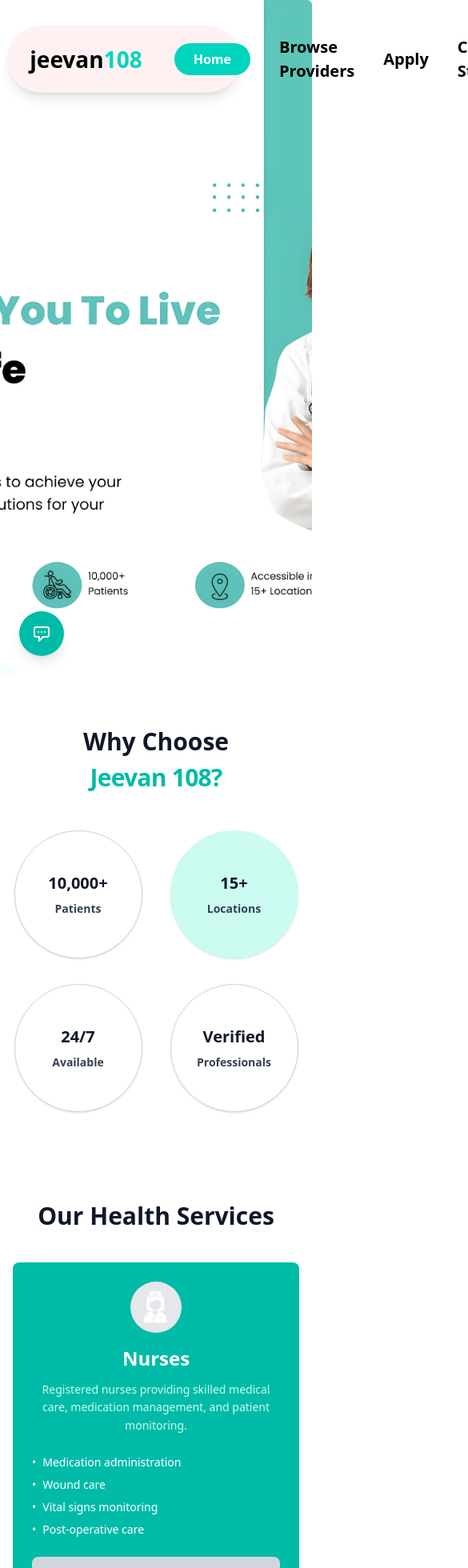
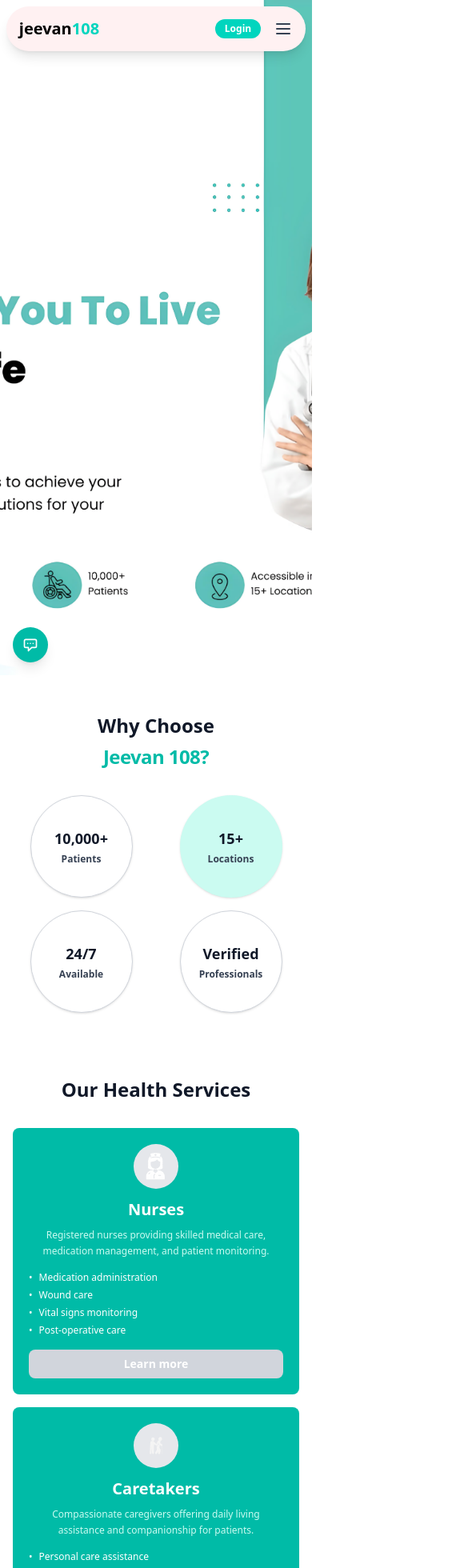
Before and after one commit to PriyanshuYadav-aizen/Jeevan, a React (Vite) app in the folder client/: page / in a window 390 px wide. Shown: the top 1960 px of the page at 80% size, 585 px wide, since content can reach past the window. Built offline with nearby package versions, Linux system fonts and the light colour scheme.

Commit message:
redeploy

```diff
--- a/client/src/components/FloatingChatbot.tsx
+++ b/client/src/components/FloatingChatbot.tsx
@@ -90,14 +90,14 @@
       {!isFullscreen && (
         <button
           onClick={() => setIsOpen(!isOpen)}
-          className={`fixed left-6 bottom-6 z-[60] bg-teal-500 hover:bg-teal-600 text-white rounded-full p-4 shadow-lg transition-all duration-300 hover:scale-110 ${
+          className={`fixed left-4 bottom-4 sm:left-6 sm:bottom-6 z-[60] bg-teal-500 hover:bg-teal-600 text-white rounded-full p-3 sm:p-4 shadow-lg transition-all duration-300 hover:scale-110 ${
             isOpen ? "rotate-180" : ""
           }`}
           aria-label="Open Medical Chatbot"
         >
         <svg
           xmlns="http://www.w3.org/2000/svg"
-          className="h-6 w-6"
+          className="h-5 w-5 sm:h-6 sm:w-6"
           fill="none"
           viewBox="0 0 24 24"
           stroke="currentColor"
@@ -122,34 +122,34 @@
         className={`fixed z-[60] bg-white shadow-2xl border border-slate-200 transition-all duration-300 ease-in-out ${
           isFullscreen
             ? "inset-0 rounded-none opacity-100"
-            : `left-6 bottom-24 w-96 max-w-[calc(100vw-3rem)] rounded-xl ${
+            : `left-2 right-2 sm:left-4 sm:right-auto sm:bottom-24 bottom-20 w-auto sm:w-96 max-w-[calc(100vw-1rem)] sm:max-w-[calc(100vw-3rem)] rounded-xl ${
                 isOpen
                   ? "opacity-100 translate-x-0"
                   : "opacity-0 translate-x-[-120%] pointer-events-none"
               }`
         }`}
-        style={isFullscreen ? { height: "100vh" } : { maxHeight: "500px" }}
+        style={isFullscreen ? { height: "100vh" } : { maxHeight: "calc(100vh - 120px)", height: "auto" }}
       >
         {/* Header */}
-        <div className={`bg-teal-500 text-white p-4 flex items-center justify-between ${isFullscreen ? "" : "rounded-t-xl"}`}>
-          <div>
-            <h3 className="text-lg font-bold">Medical Assistant</h3>
-            <p className="text-xs text-teal-50">Ask medical questions</p>
+        <div className={`bg-teal-500 text-white p-3 sm:p-4 flex items-center justify-between ${isFullscreen ? "" : "rounded-t-xl"}`}>
+          <div className="min-w-0 flex-1">
+            <h3 className="text-base sm:text-lg font-bold truncate">Medical Assistant</h3>
+            <p className="text-xs text-teal-50 truncate">Ask medical questions</p>
           </div>
-          <div className="flex items-center gap-3">
+          <div className="flex items-center gap-2 sm:gap-3 flex-shrink-0">
             {/* Fullscreen Toggle Button */}
             <button
               onClick={() => {
                 setIsFullscreen(!isFullscreen);
                 if (!isOpen) setIsOpen(true);
               }}
-              className="text-white hover:text-teal-200 transition-colors"
+              className="text-white hover:text-teal-200 transition-colors p-1"
               aria-label={isFullscreen ? "Exit fullscreen" : "Enter fullscreen"}
             >
               {isFullscreen ? (
                 <svg
                   xmlns="http://www.w3.org/2000/svg"
-                  className="h-5 w-5"
+                  className="h-4 w-4 sm:h-5 sm:w-5"
                   fill="none"
                   viewBox="0 0 24 24"
                   stroke="currentColor"
@@ -159,7 +159,7 @@
               ) : (
                 <svg
                   xmlns="http://www.w3.org/2000/svg"
-                  className="h-5 w-5"
+                  className="h-4 w-4 sm:h-5 sm:w-5"
                   fill="none"
                   viewBox="0 0 24 24"
                   stroke="currentColor"
@@ -174,12 +174,12 @@
                 setIsOpen(false);
                 setIsFullscreen(false);
               }}
-              className="text-white hover:text-teal-200 transition-colors"
+              className="text-white hover:text-teal-200 transition-colors p-1"
               aria-label="Close chat"
             >
               <svg
                 xmlns="http://www.w3.org/2000/svg"
-                className="h-5 w-5"
+                className="h-4 w-4 sm:h-5 sm:w-5"
                 fill="none"
                 viewBox="0 0 24 24"
                 stroke="currentColor"
@@ -192,8 +192,8 @@
 
         {/* Messages Area */}
         <div
-          className="overflow-y-auto p-4 space-y-3 bg-slate-50"
-          style={isFullscreen ? { height: "calc(100vh - 180px)" } : { maxHeight: "350px", minHeight: "350px" }}
+          className="overflow-y-auto p-3 sm:p-4 space-y-2 sm:space-y-3 bg-slate-50"
+          style={isFullscreen ? { height: "calc(100vh - 160px)" } : { maxHeight: "300px", minHeight: "250px" }}
         >
           {messages.map((msg, idx) => (
             <div
@@ -201,7 +201,7 @@
               className={`flex ${msg.role === "user" ? "justify-end" : "justify-start"}`}
             >
               <div
-                className={`max-w-[85%] rounded-lg px-3 py-2 text-sm ${
+                className={`max-w-[85%] sm:max-w-[75%] rounded-lg px-2.5 sm:px-3 py-2 text-xs sm:text-sm ${
                   msg.role === "user"
                     ? "bg-teal-500 text-white"
                     : "bg-white text-slate-800 border border-slate-200"
@@ -234,32 +234,32 @@
         {/* Input Area */}
         <form
           onSubmit={handleSend}
-          className={`p-3 border-t border-slate-200 bg-white ${isFullscreen ? "" : "rounded-b-xl"}`}
+          className={`p-2.5 sm:p-3 border-t border-slate-200 bg-white ${isFullscreen ? "" : "rounded-b-xl"}`}
         >
           {error && (
-            <div className="mb-2 text-xs text-red-600 bg-red-50 border border-red-200 rounded px-2 py-1">
+            <div className="mb-2 text-xs text-red-600 bg-red-50 border border-red-200 rounded px-2 py-1 break-words">
               {error}
             </div>
           )}
-          <div className="flex gap-2">
+          <div className="flex gap-1.5 sm:gap-2">
             <input
               ref={inputRef}
               type="text"
               value={input}
               onChange={(e) => setInput(e.target.value)}
-              placeholder="Ask any medical question in any way..."
-              className="flex-1 text-sm rounded-lg border border-slate-300 px-3 py-2 outline-none focus:ring-2 focus:ring-teal-400 focus:border-teal-400"
+              placeholder="Ask any medical question..."
+              className="flex-1 text-xs sm:text-sm rounded-lg border border-slate-300 px-2 sm:px-3 py-1.5 sm:py-2 outline-none focus:ring-2 focus:ring-teal-400 focus:border-teal-400"
               disabled={loading}
             />
             <button
               type="submit"
               disabled={loading || !input.trim()}
-              className="bg-teal-500 hover:bg-teal-600 disabled:bg-teal-300 text-white font-semibold px-4 py-2 rounded-lg transition-colors text-sm"
+              className="bg-teal-500 hover:bg-teal-600 disabled:bg-teal-300 text-white font-semibold px-3 sm:px-4 py-1.5 sm:py-2 rounded-lg transition-colors text-xs sm:text-sm whitespace-nowrap"
             >
               {loading ? "..." : "Send"}
             </button>
           </div>
-          <p className="text-xs text-slate-500 mt-1">
+          <p className="text-xs text-slate-500 mt-1 hidden sm:block">
             Ask naturally - I understand any format, even with typos!
           </p>
         </form>
--- a/client/src/components/Hero.tsx
+++ b/client/src/components/Hero.tsx
@@ -4,14 +4,14 @@
 export default function Hero() {
   return (
     <>
-      <section className="w-full h-[100vh] md:h-[90vh] lg:h-[88vh] flex items-center justify-center relative">
-        <div className="absolute top-4 left-0 right-20 z-50 flex justify-center pointer-events-none">
-          <div className="pointer-events-auto w-full">
+      <section className="w-full h-[100vh] min-h-[600px] sm:min-h-[700px] md:h-[90vh] lg:h-[88vh] flex items-center justify-center relative">
+        <div className="absolute top-0 sm:top-4 left-0 right-0 sm:right-4 md:right-20 z-50 flex justify-center pointer-events-none">
+          <div className="pointer-events-auto w-full max-w-full sm:max-w-none">
             <Navbar />
           </div>
         </div>
-        <div className="w-full h-full rounded-md overflow-hidden flex items-center justify-center bg-black/5">
-          <img src={heroImg} alt="Hero" className="w-full h-full object-cover" />
+        <div className="w-full h-full rounded-none sm:rounded-md overflow-hidden flex items-center justify-center bg-black/5">
+          <img src={heroImg} alt="Hero" className="w-full h-full object-cover object-center" />
         </div>
       </section>
     </>
--- a/client/src/components/ImageSection.tsx
+++ b/client/src/components/ImageSection.tsx
@@ -40,21 +40,21 @@
   ];
 
   return (
-    <section className="w-full bg-white py-12 md:py-16">
-      <div className="mx-auto max-w-7xl px-4 md:px-6">
-        <h2 className="text-3xl md:text-4xl font-bold text-gray-900 text-center mb-10 md:mb-12">
+    <section className="w-full bg-white py-8 sm:py-12 md:py-16">
+      <div className="mx-auto max-w-7xl px-4 sm:px-6 md:px-8">
+        <h2 className="text-2xl sm:text-3xl md:text-4xl font-bold text-gray-900 text-center mb-8 sm:mb-10 md:mb-12 px-2">
           Our Health Services
         </h2>
 
-        <div className="grid grid-cols-1 md:grid-cols-3 gap-6 md:gap-8">
+        <div className="grid grid-cols-1 sm:grid-cols-1 md:grid-cols-3 gap-4 sm:gap-6 md:gap-8">
           {services.map((service, index) => (
             <div
               key={index}
-              className="bg-teal-500 rounded-lg p-6 md:p-8 flex flex-col"
+              className="bg-teal-500 rounded-lg p-5 sm:p-6 md:p-8 flex flex-col"
             >
               {/* Icon */}
-              <div className="flex justify-center mb-4">
-                <div className="w-16 h-16 md:w-20 md:h-20 bg-gray-200 rounded-full flex items-center justify-center overflow-hidden">
+              <div className="flex justify-center mb-3 sm:mb-4">
+                <div className="w-14 h-14 sm:w-16 sm:h-16 md:w-20 md:h-20 bg-gray-200 rounded-full flex items-center justify-center overflow-hidden">
                   <img
                     src={service.icon}
                     alt={service.title}
@@ -64,27 +64,27 @@
               </div>
 
               {/* Title */}
-              <h3 className="text-2xl md:text-3xl font-bold text-white text-center mb-3">
+              <h3 className="text-xl sm:text-2xl md:text-3xl font-bold text-white text-center mb-2 sm:mb-3">
                 {service.title}
               </h3>
 
               {/* Description */}
-              <p className="text-sm md:text-base text-teal-100 text-center mb-6 leading-relaxed">
+              <p className="text-xs sm:text-sm md:text-base text-teal-100 text-center mb-4 sm:mb-6 leading-relaxed px-1">
                 {service.description}
               </p>
 
               {/* Features List */}
-              <ul className="space-y-2 mb-6 flex-grow">
+              <ul className="space-y-1.5 sm:space-y-2 mb-4 sm:mb-6 flex-grow">
                 {service.features.map((feature, featureIndex) => (
-                  <li key={featureIndex} className="text-white text-sm md:text-base flex items-start">
-                    <span className="mr-2">•</span>
-                    <span>{feature}</span>
+                  <li key={featureIndex} className="text-white text-xs sm:text-sm md:text-base flex items-start">
+                    <span className="mr-2 flex-shrink-0">•</span>
+                    <span className="break-words">{feature}</span>
                   </li>
                 ))}
               </ul>
 
               {/* Learn More Button */}
-              <button className="w-full bg-gray-300 hover:bg-gray-400 text-white font-semibold py-3 rounded-lg transition-colors mt-auto">
+              <button className="w-full bg-gray-300 hover:bg-gray-400 text-white font-semibold py-2 sm:py-2.5 md:py-3 rounded-lg transition-colors mt-auto text-sm sm:text-base">
                 Learn more
               </button>
             </div>
--- a/client/src/components/Navbar.tsx
+++ b/client/src/components/Navbar.tsx
@@ -16,6 +16,7 @@
   const [isLoggedIn, setIsLoggedIn] = useState(false);
   const [userInfo, setUserInfo] = useState<UserInfo | null>(null);
   const [loading, setLoading] = useState(true);
+  const [isMobileMenuOpen, setIsMobileMenuOpen] = useState(false);
 
   useEffect(() => {
     checkAuthStatus();
@@ -24,7 +25,19 @@
       checkAuthStatus();
     };
     window.addEventListener("storage", handleStorageChange);
-    return () => window.removeEventListener("storage", handleStorageChange);
+
+    // Close mobile menu when window is resized to desktop size
+    const handleResize = () => {
+      if (window.innerWidth >= 1024) {
+        setIsMobileMenuOpen(false);
+      }
+    };
+    window.addEventListener("resize", handleResize);
+
+    return () => {
+      window.removeEventListener("storage", handleStorageChange);
+      window.removeEventListener("resize", handleResize);
+    };
   }, []);
 
   async function checkAuthStatus() {
@@ -71,64 +84,69 @@
   }
 
   return (
-    <div className={["w-full flex justify-center pt-4", className].filter(Boolean).join(" ")} {...rest}>
-      <div className="w-[94%] max-w-[1100px] bg-rose-50 rounded-full p-3 flex items-center gap-6 shadow-lg">
-        <div className="mx-4 text-[28px] font-extrabold select-none">
+    <div className={["w-full flex justify-center pt-2 sm:pt-4", className].filter(Boolean).join(" ")} {...rest}>
+      <div className="w-[96%] sm:w-[94%] max-w-[1100px] bg-rose-50 rounded-full sm:rounded-full p-2 sm:p-3 flex items-center gap-2 sm:gap-4 md:gap-6 shadow-lg">
+        {/* Logo */}
+        <div
+          onClick={() => navigate("/")}
+          className="text-xl sm:text-2xl md:text-[28px] font-extrabold select-none cursor-pointer flex-shrink-0 ml-2 sm:ml-4"
+        >
           <span>jeevan</span>
           <span className="text-teal-400">108</span>
         </div>
 
-        <div className="ml-auto flex items-center gap-9">
+        {/* Desktop Menu */}
+        <div className="hidden lg:flex ml-auto items-center gap-6 xl:gap-9">
           <span
             onClick={() => navigate("/")}
-            className="bg-teal-400 text-white rounded-full px-6 py-2 font-extrabold cursor-pointer"
+            className="bg-teal-400 text-white rounded-full px-4 xl:px-6 py-1.5 xl:py-2 font-extrabold cursor-pointer text-sm xl:text-base"
           >
             Home
           </span>
           <span
             onClick={() => navigate("/browse")}
-            className="font-extrabold text-[20px] cursor-pointer hover:text-teal-400 transition-colors"
+            className="font-extrabold text-base xl:text-[20px] cursor-pointer hover:text-teal-400 transition-colors"
           >
             Browse Providers
           </span>
           <span
             onClick={() => navigate("/apply")}
-            className="font-extrabold text-[20px] cursor-pointer"
+            className="font-extrabold text-base xl:text-[20px] cursor-pointer hover:text-teal-400 transition-colors"
           >
             Apply
           </span>
           <span
             onClick={() => navigate("/bookings")}
-            className="font-extrabold text-[20px] cursor-pointer hover:text-teal-400 transition-colors"
+            className="font-extrabold text-base xl:text-[20px] cursor-pointer hover:text-teal-400 transition-colors"
           >
             Check Status
           </span>
           {!isLoggedIn && (
             <span
               onClick={() => navigate("/signup")}
-              className="font-extrabold text-[20px] cursor-pointer hover:text-teal-400 transition-colors"
+              className="font-extrabold text-base xl:text-[20px] cursor-pointer hover:text-teal-400 transition-colors"
             >
               Sign Up
             </span>
           )}
 
           {loading ? (
-            <div className="w-20 h-8 flex items-center justify-center">
-              <div className="w-4 h-4 border-2 border-teal-400 border-t-transparent rounded-full animate-spin"></div>
+            <div className="w-16 xl:w-20 h-6 xl:h-8 flex items-center justify-center">
+              <div className="w-3 xl:w-4 h-3 xl:h-4 border-2 border-teal-400 border-t-transparent rounded-full animate-spin"></div>
             </div>
           ) : isLoggedIn && userInfo ? (
-            <div className="flex items-center gap-3">
+            <div className="flex items-center gap-2 xl:gap-3">
               <div className="flex flex-col items-end">
-                <span className="text-sm font-semibold text-gray-700">
+                <span className="text-xs xl:text-sm font-semibold text-gray-700">
                   {userInfo.username || "User"}
                 </span>
-                <span className="text-xs text-gray-500">
+                <span className="text-[10px] xl:text-xs text-gray-500">
                   {userInfo.role || "Logged in"}
                 </span>
               </div>
               <button
                 onClick={handleLogout}
-                className="bg-red-500 hover:bg-red-600 text-white rounded-full px-6 py-2 font-extrabold cursor-pointer transition-colors"
+                className="bg-red-500 hover:bg-red-600 text-white rounded-full px-4 xl:px-6 py-1.5 xl:py-2 font-extrabold cursor-pointer transition-colors text-xs xl:text-sm"
               >
                 Logout
               </button>
@@ -136,13 +154,130 @@
           ) : (
             <button
               onClick={() => navigate("/admin/login")}
-              className="bg-teal-400 text-white rounded-full px-6 py-2 font-extrabold cursor-pointer"
+              className="bg-teal-400 text-white rounded-full px-4 xl:px-6 py-1.5 xl:py-2 font-extrabold cursor-pointer text-sm xl:text-base"
             >
               Login
             </button>
           )}
         </div>
+
+        {/* Mobile/Tablet Menu - Right side auth section */}
+        <div className="ml-auto lg:hidden flex items-center gap-2 sm:gap-3">
+          {loading ? (
+            <div className="w-6 h-6 flex items-center justify-center">
+              <div className="w-3 h-3 border-2 border-teal-400 border-t-transparent rounded-full animate-spin"></div>
+            </div>
+          ) : isLoggedIn && userInfo ? (
+            <div className="flex items-center gap-2">
+              <div className="hidden sm:flex flex-col items-end">
+                <span className="text-xs font-semibold text-gray-700 truncate max-w-[80px]">
+                  {userInfo.username || "User"}
+                </span>
+                <span className="text-[10px] text-gray-500 truncate max-w-[80px]">
+                  {userInfo.role || "User"}
+                </span>
+              </div>
+              <button
+                onClick={handleLogout}
+                className="bg-red-500 hover:bg-red-600 text-white rounded-full px-3 sm:px-4 py-1 sm:py-1.5 font-extrabold cursor-pointer transition-colors text-xs sm:text-sm"
+              >
+                Logout
+              </button>
+            </div>
+          ) : (
+            <button
+              onClick={() => navigate("/admin/login")}
+              className="bg-teal-400 text-white rounded-full px-3 sm:px-4 py-1 sm:py-1.5 font-extrabold cursor-pointer text-xs sm:text-sm"
+            >
+              Login
+            </button>
+          )}
+
+          {/* Mobile Menu Toggle Button */}
+          <button
+            onClick={() => setIsMobileMenuOpen(!isMobileMenuOpen)}
+            className="p-2 text-gray-700 hover:text-teal-400 transition-colors"
+            aria-label="Toggle menu"
+          >
+            {isMobileMenuOpen ? (
+              <svg className="w-6 h-6" fill="none" stroke="currentColor" viewBox="0 0 24 24">
+                <path strokeLinecap="round" strokeLinejoin="round" strokeWidth={2} d="M6 18L18 6M6 6l12 12" />
+              </svg>
+            ) : (
+              <svg className="w-6 h-6" fill="none" stroke="currentColor" viewBox="0 0 24 24">
+                <path strokeLinecap="round" strokeLinejoin="round" strokeWidth={2} d="M4 6h16M4 12h16M4 18h16" />
+              </svg>
+            )}
+          </button>
+        </div>
       </div>
+
+      {/* Mobile Menu Dropdown */}
+      {isMobileMenuOpen && (
+        <div className="lg:hidden w-[96%] sm:w-[94%] max-w-[1100px] mt-2 bg-rose-50 rounded-2xl p-4 shadow-lg">
+          <div className="flex flex-col gap-3">
+            <span
+              onClick={() => {
+                navigate("/");
+                setIsMobileMenuOpen(false);
+              }}
+              className="bg-teal-400 text-white rounded-full px-4 py-2 font-extrabold cursor-pointer text-center text-sm sm:text-base"
+            >
+              Home
+            </span>
+            <span
+              onClick={() => {
+                navigate("/browse");
+                setIsMobileMenuOpen(false);
+              }}
+              className="font-extrabold text-base sm:text-lg cursor-pointer hover:text-teal-400 transition-colors text-center py-2"
+            >
+              Browse Providers
+            </span>
+            <span
+              onClick={() => {
+                navigate("/apply");
+                setIsMobileMenuOpen(false);
+              }}
+              className="font-extrabold text-base sm:text-lg cursor-pointer hover:text-teal-400 transition-colors text-center py-2"
+            >
+              Apply
+            </span>
+            <span
+              onClick={() => {
+                navigate("/bookings");
+                setIsMobileMenuOpen(false);
+              }}
+              className="font-extrabold text-base sm:text-lg cursor-pointer hover:text-teal-400 transition-colors text-center py-2"
+            >
+              Check Status
+            </span>
+            {!isLoggedIn && (
+              <span
+                onClick={() => {
+                  navigate("/signup");
+                  setIsMobileMenuOpen(false);
+                }}
+                className="font-extrabold text-base sm:text-lg cursor-pointer hover:text-teal-400 transition-colors text-center py-2"
+              >
+                Sign Up
+              </span>
+            )}
+            {isLoggedIn && userInfo && (
+              <div className="border-t border-gray-300 pt-3 mt-2">
+                <div className="text-center mb-2">
+                  <span className="text-sm font-semibold text-gray-700">
+                    {userInfo.username || "User"}
+                  </span>
+                  <span className="text-xs text-gray-500 block">
+                    {userInfo.role || "Logged in"}
+                  </span>
+                </div>
+              </div>
+            )}
+          </div>
+        </div>
+      )}
     </div>
   );
 }
--- a/client/src/components/WhyChooseUs.tsx
+++ b/client/src/components/WhyChooseUs.tsx
@@ -19,29 +19,29 @@
   ];
 
   return (
-    <section className="w-full bg-white py-16 md:py-24">
-      <div className="mx-auto max-w-6xl px-4 md:px-6">
-        <div className="text-center mb-12 md:mb-16">
-          <h2 className="text-3xl md:text-5xl lg:text-6xl font-extrabold leading-tight text-gray-900">
+    <section className="w-full bg-white py-12 sm:py-16 md:py-24">
+      <div className="mx-auto max-w-6xl px-4 sm:px-6 md:px-8">
+        <div className="text-center mb-8 sm:mb-12 md:mb-16">
+          <h2 className="text-2xl sm:text-3xl md:text-5xl lg:text-6xl font-extrabold leading-tight text-gray-900 px-2">
             Why Choose
           </h2>
-          <p className="mt-2 text-3xl md:text-5xl lg:text-6xl font-extrabold tracking-tight">
+          <p className="mt-2 text-2xl sm:text-3xl md:text-5xl lg:text-6xl font-extrabold tracking-tight px-2">
             <span className="text-teal-500">Jeevan 108?</span>
           </p>
         </div>
 
-        <div className="grid grid-cols-2 md:grid-cols-4 gap-8 md:gap-12 items-center justify-items-center">
+        <div className="grid grid-cols-2 sm:grid-cols-2 md:grid-cols-4 gap-4 sm:gap-6 md:gap-8 lg:gap-12 items-center justify-items-center">
           {stats.map((stat, index) => (
             <div
               key={index}
-              className={`w-40 h-40 md:w-48 md:h-48 rounded-full ${
+              className={`w-32 h-32 sm:w-36 sm:h-36 md:w-44 md:h-44 lg:w-48 lg:h-48 rounded-full ${
                 index === 1 ? 'bg-teal-100' : 'bg-white border border-gray-300'
-              } shadow-sm flex flex-col items-center justify-center text-center`}
+              } shadow-sm flex flex-col items-center justify-center text-center p-2 sm:p-4`}
             >
-              <p className="text-gray-900 font-extrabold text-xl md:text-2xl mb-2">
+              <p className="text-gray-900 font-extrabold text-lg sm:text-xl md:text-2xl mb-1 sm:mb-2 break-words">
                 {stat.number}
               </p>
-              <p className="text-gray-700 font-semibold text-sm md:text-base">
+              <p className="text-gray-700 font-semibold text-xs sm:text-sm md:text-base break-words px-1">
                 {stat.label}
               </p>
             </div>
```
